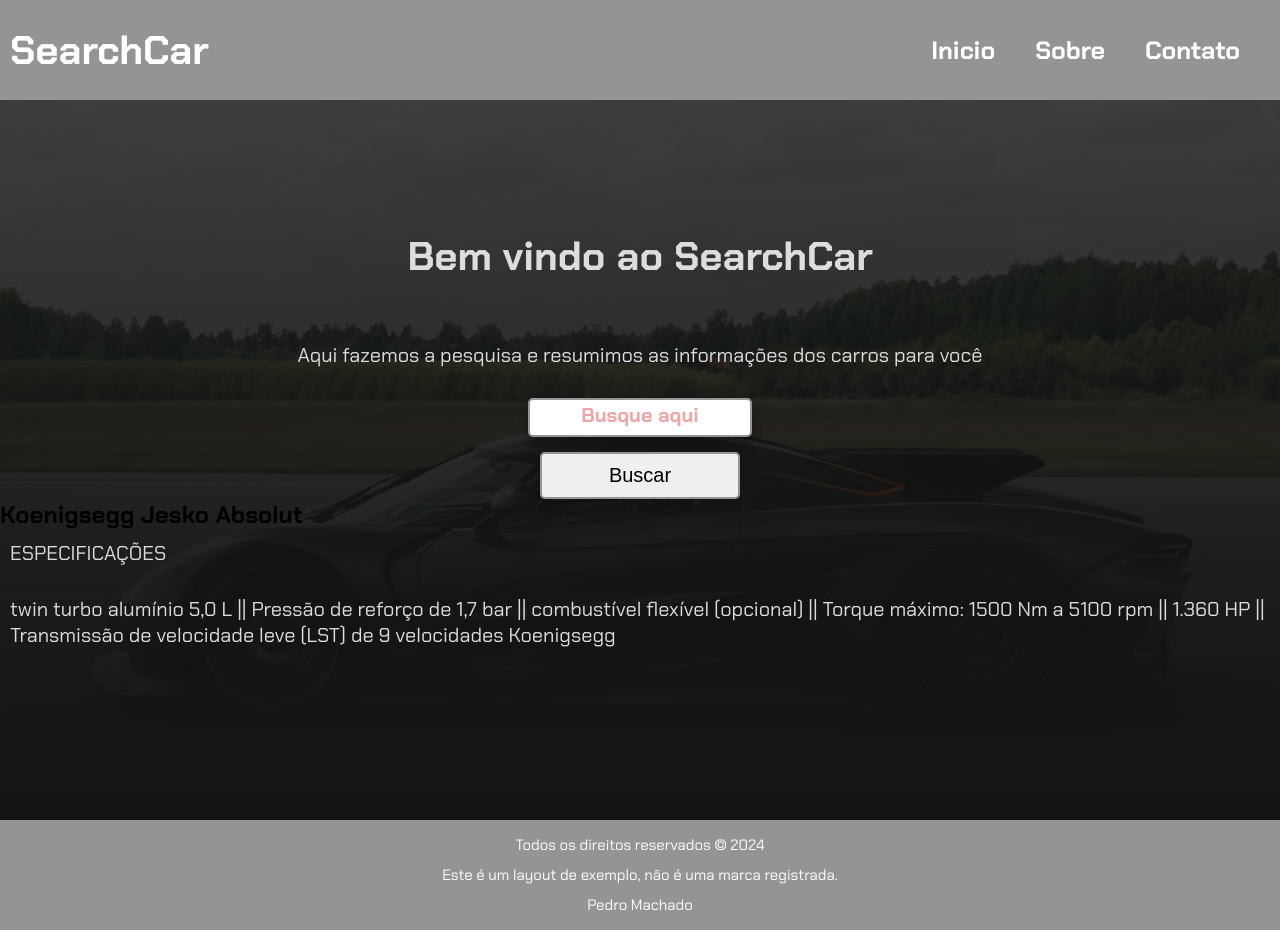
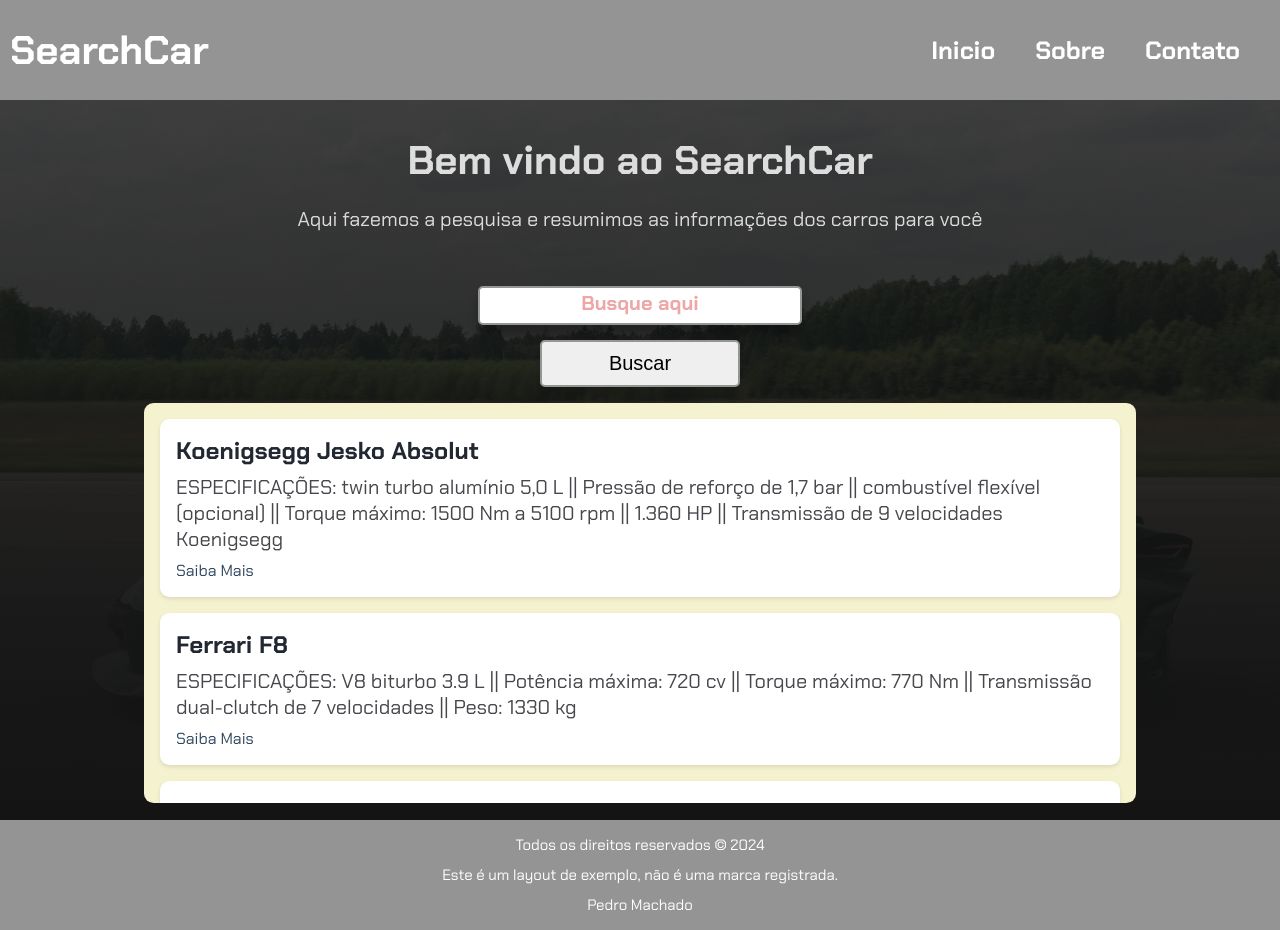
Before and after one commit to pedro-mach/Js-study, a plain HTML site: page index.html in a window 1280 px wide. Drawn offline with Linux system fonts and the light colour scheme.

Commit message:
Finish HTML and CSS

```diff
--- a/index.html
+++ b/index.html
@@ -26,10 +26,77 @@
             <input type="text" name="pesquisa" id="inp-text" placeholder="Busque aqui">
             <button>Buscar</button>
         </section>
-        <section id="cars">
-            <h2>Koenigsegg Jesko Absolut</h2>
-            <p>ESPECIFICAÇÕES</p>
-            <p>twin turbo alumínio 5,0 L || Pressão de reforço de 1,7 bar || combustível flexível (opcional) || Torque máximo: 1500 Nm a 5100 rpm || 1.360 HP || Transmissão de velocidade leve (LST) de 9 velocidades Koenigsegg</p>
+        <section class="cars-search">
+            <div class="cars-result">
+                <h2>Koenigsegg Jesko Absolut</h2>
+                <p class="desc">ESPECIFICAÇÕES: twin turbo alumínio 5,0 L || Pressão de reforço de 1,7 bar || combustível flexível (opcional) || Torque máximo: 1500 Nm a 5100 rpm || 1.360 HP || Transmissão de 9 velocidades Koenigsegg</p>
+                <a href="https://www.koenigsegg.com/model/jesko-absolut" target="_blank">Saiba Mais</a>
+            </div>
+
+            <div class="cars-result">
+                <h2>Ferrari F8</h2>
+                <p class="desc">ESPECIFICAÇÕES: V8 biturbo 3.9 L || Potência máxima: 720 cv || Torque máximo: 770 Nm || Transmissão dual-clutch de 7 velocidades || Peso: 1330 kg</p>
+                <a href="https://www.ferrari.com/en-US/cars/f8-tributo" target="_blank">Saiba Mais</a>
+            </div>
+
+            <div class="cars-result">
+                <h2>Carrera GT</h2>
+                <p class="desc">ESPECIFICAÇÕES: V10 5.7 L || Potência máxima: 612 cv || Torque máximo: 603 Nm || Transmissão manual de 6 velocidades || Material do chassi: fibra de carbono</p>
+                <a href="https://www.porsche.com/usa/model/911/carrera-gt/" target="_blank">Saiba Mais</a>
+            </div>
+
+            <div class="cars-result">
+                <h2>M8</h2>
+                <p class="desc">ESPECIFICAÇÕES: V8 biturbo 4.4 L || Potência máxima: 625 cv || Torque máximo: 750 Nm || Transmissão M Steptronic de 8 velocidades || Tração integral || Design cupê esportivo</p>
+                <a href="https://www.bmw.com.br/pt/all-models/m-series/m8-gran-coupe.html" target="_blank">Saiba Mais</a>
+            </div>
+
+            <div class="cars-result">
+                <h2>LaFerrari</h2>
+                <p class="desc">ESPECIFICAÇÕES: V12 6.3 L || Potência máxima: 963 cv || Torque máximo: 700 Nm || Transmissão dual-clutch de 7 velocidades || Sistema híbrido</p>
+                <a href="https://www.ferrari.com/en-US/cars/laferrari" target="_blank">Saiba Mais</a>
+            </div>
+
+            <div class="cars-result">
+                <h2>911 GT3 RS</h2>
+                <p class="desc">ESPECIFICAÇÕES: 6-cilindros boxer 4.0 L || Potência máxima: 520 cv || Torque máximo: 460 Nm || Transmissão PDK de 7 velocidades || Aerodinâmica agressiva</p>
+                <a href="https://www.porsche.com/usa/model/911/911-gt3-rs/" target="_blank">Saiba Mais</a>
+            </div>
+
+            <div class="cars-result">
+                <h2>911 Turbo S</h2>
+                <p class="desc">ESPECIFICAÇÕES: 6-cilindros boxer 3.8 L || Potência máxima: 650 cv || Torque máximo: 800 Nm || Transmissão PDK de 8 velocidades || Tração integral</p>
+                <a href="https://www.porsche.com/usa/model/911/911-turbo-s/" target="_blank">Saiba Mais</a>
+            </div>
+
+            <div class="cars-result">
+                <h2>M5</h2>
+                <p class="desc">ESPECIFICAÇÕES: V8 biturbo 4.4 L || Potência máxima: 625 cv || Torque máximo: 750 Nm || Transmissão M Steptronic de 8 velocidades || Tração integral</p>
+                <a href="https://www.bmw.com.br/pt/all-models/m-series/m5.html" target="_blank">Saiba Mais</a>
+            </div>
+
+            <div class="cars-result">
+                <h2>Audi TT</h2>
+                <p class="desc">ESPECIFICAÇÕES: 4-cilindros turbo 2.0 L || Potência máxima: 245 cv || Torque máximo: 370 Nm || Transmissão S tronic de 7 velocidades || Design esportivo</p>
+                <a href="https://www.audi.com/models/tt-coupe.html" target="_blank">Saiba Mais</a>
+            </div>
+            <div class="cars-result">
+                <h2>Koenigsegg One:1</h2>
+                <p class="desc">ESPECIFICAÇÕES: V8 biturbo 5.0 L || Potência máxima: 1360 cv || Torque máximo: 1371 Nm || Transmissão automatizada de dupla embreagem || Relação peso-potência: 1:1 (1 kg por 1 cv)</p>
+                <a href="https://www.koenigsegg.com/model/one-1" target="_blank">Saiba Mais</a>
+            </div>
+
+            <div class="cars-result">
+                <h2>M3</h2>
+                <p class="desc">ESPECIFICAÇÕES: 6 cilindros em linha turbo 3.0 L || Potência máxima: 510 cv || Torque máximo: 650 Nm || Transmissão M Steptronic de 8 velocidades || Tração traseira</p>
+                <a href="https://www.bmw.com.br/pt/all-models/m-series/m3.html" target="_blank">Saiba Mais</a>
+            </div>
+
+            <div class="cars-result">
+                <h2>Audi R8 V10</h2>
+                <p class="desc">ESPECIFICAÇÕES: V10 5.2 L || Potência máxima: 620 cv || Torque máximo: 550 Nm || Transmissão R tronic de 7 velocidades || Design agressivo</p>
+                <a href="https://www.audi.com/models/r8.html" target="_blank">Saiba Mais</a>
+            </div>
         </section>
     </main>
     <footer>
@@ -37,5 +104,6 @@
         <p class="disclaimer">Este é um layout de exemplo, não é uma marca registrada.</p>  <!-- disclaimer -->
         <p>Pedro Machado </p>
     </footer>
+    <script src="script.js"></script>
 </body>
 </html>
--- a/style.css
+++ b/style.css
@@ -35,7 +35,7 @@
     display: flex;
     flex-direction:row;
 }
-a{
+header a{
     margin-right: 20px;
     font-size: 25px;
     padding: 10px;
@@ -67,14 +67,14 @@
     align-items: center;
     font-size: 30px;
     text-align: center;
-    margin: 10vh 10px 0 10px;
+    margin: 3vh;
 
 }
 
 main h3 {
     color: #DDDDDD;
     font-size: 40px;
-    margin: 50px;
+    margin: 10px;
 }
 
 main p {
@@ -91,7 +91,7 @@
 }
 
 #inp-text{
-    width: 200px;
+    width: 300px;
     padding: 10px;
     border: 2px solid #969595;
     box-shadow: 0 10px 10px rgba(0, 0, 0, 0.274);
@@ -118,6 +118,39 @@
     cursor: pointer;
 }
 
+.cars-search {
+    width: 60rem; /* Largura máxima da caixa de resultados */
+    height: 46vh; /* Altura máxima da caixa de resultados */
+    overflow-y: auto; /* Adiciona rolagem vertical se necessário */
+    margin: 1rem; /* Espaçamento acima da caixa de resultados */
+    padding: 1rem; /* Espaçamento interno */
+    border-radius: 0.6rem; /* Borda arredondada */
+    background-color: #f5f2d0;
+
+}
+
+.cars-result {
+    background: #FFFFFF; /* Cor de fundo dos itens */
+    border-radius: 0.6rem; /* Borda arredondada */
+    padding: 1rem; /* Espaçamento interno */
+    margin-bottom: 1rem; /* Espaçamento abaixo dos itens */
+    box-shadow: 0 2px 4px rgba(0, 0, 0, 0.1); /* Sombra leve */
+}
+
+.cars-result h2 {
+    font-size: 1.5rem; /* Tamanho da fonte */
+    color: #222831; /* Cor do texto */
+}
+
+.cars-result a {
+    text-decoration: none; /* Remove o sublinhado padrão dos links */
+    color: #30475E; /* Cor do texto dos links */
+}
+
+.desc {
+    color: #45474B; /* Cor do texto */
+    margin: 0.5rem 0; /* Margem acima e abaixo */
+}
 /* Footer */
 footer {
     width: auto;
```
